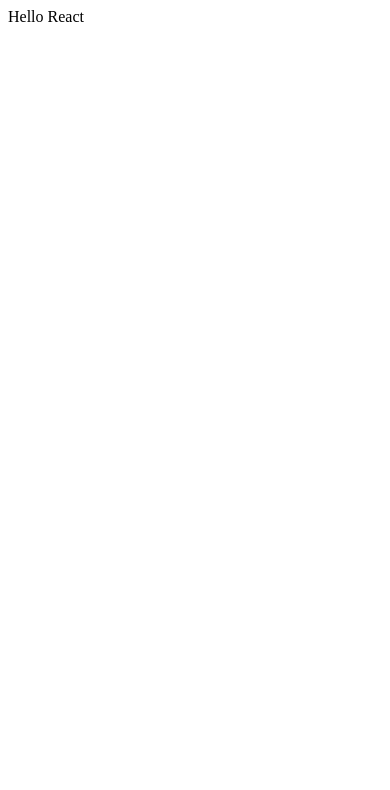
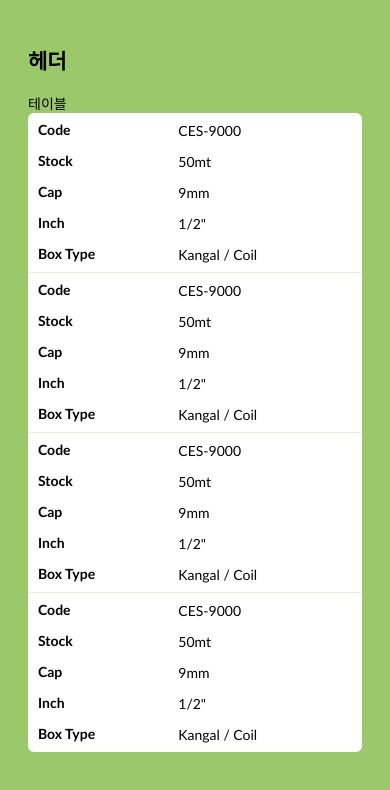
Before and after one commit to Hyeonjiwon/React_Toy_Project, a React app: page / in a window 390 px wide. Shown: the top 790 px of the page. Built offline with nearby package versions, Linux system fonts and the light colour scheme.

Commit message:
2024.05.10. table 만들기

```diff
--- /dev/null
+++ b/main.css
@@ -0,0 +1,96 @@
+table {
+    border-spacing: 1;
+    border-collapse: collapse;
+    background: white;
+    border-radius: 6px;
+    overflow: hidden;
+    max-width: 800px;
+    width: 100%;
+    margin: 0 auto;
+    position: relative;
+  }
+  table * {
+    position: relative;
+  }
+  table td, table th {
+    padding-left: 8px;
+  }
+  table thead tr {
+    height: 60px;
+    background: #FFED86;
+    font-size: 16px;
+  }
+  table tbody tr {
+    height: 48px;
+    border-bottom: 1px solid #E3F1D5;
+  }
+  table tbody tr:last-child {
+    border: 0;
+  }
+  table td, table th {
+    text-align: left;
+  }
+  table td.l, table th.l {
+    text-align: right;
+  }
+  table td.c, table th.c {
+    text-align: center;
+  }
+  table td.r, table th.r {
+    text-align: center;
+  }
+
+  @media screen and (max-width: 35.5em) {
+    table {
+      display: block;
+    }
+    table > *, table tr, table td, table th {
+      display: block;
+    }
+    table thead {
+      display: none;
+    }
+    table tbody tr {
+      height: auto;
+      padding: 8px 0;
+    }
+    table tbody tr td {
+      padding-left: 45%;
+      margin-bottom: 12px;
+    }
+    table tbody tr td:last-child {
+      margin-bottom: 0;
+    }
+    table tbody tr td:before {
+      position: absolute;
+      font-weight: 700;
+      width: 40%;
+      left: 10px;
+      top: 0;
+    }
+    table tbody tr td:nth-child(1):before {
+      content: "Code";
+    }
+    table tbody tr td:nth-child(2):before {
+      content: "Stock";
+    }
+    table tbody tr td:nth-child(3):before {
+      content: "Cap";
+    }
+    table tbody tr td:nth-child(4):before {
+      content: "Inch";
+    }
+    table tbody tr td:nth-child(5):before {
+      content: "Box Type";
+    }
+  }
+  body {
+    background: #9BC86A;
+    font: 400 14px "Calibri", "Arial";
+    padding: 20px;
+  }
+
+  blockquote {
+    color: white;
+    text-align: center;
+  }
--- a/public/index.html
+++ b/public/index.html
@@ -4,7 +4,7 @@
     <meta charset="UTF-8" />
     <meta name="viewport" content="width=device-width, initial-scale=1.0" />
     <title>React</title>
-    <!-- <link rel="stylesheet" href="./main.css" /> -->
+    <link rel="stylesheet" href="./main.css" />
   </head>
   <body>
     <div id="root"></div>
--- a/src/App.jsx
+++ b/src/App.jsx
@@ -1,3 +1,13 @@
-const App = () => <>Hello React</>;
+import Header from "./components/Header.js";
+import Table from "./components/Table.js";
+
+const App = () => {
+    return (
+        <>
+            <Header title="헤더" />
+            <Table />
+        </>
+    );
+}
 
 export default App;
--- /dev/null
+++ b/src/components/Header.js
@@ -0,0 +1,9 @@
+const Header = (props) => {
+    return (
+        <header>
+            <h2 className="container">{props.title}</h2>
+        </header>
+    )
+}
+
+export default Header;
--- /dev/null
+++ b/src/components/Table.js
@@ -0,0 +1,50 @@
+const Table = () => {
+    return (
+        <>
+            <div>테이블</div>
+                <table>
+                    <thead>
+                        <tr>
+                        <th>CODE</th>
+                        <th>STOCK</th>
+                        <th>CAP</th>
+                        <th>INCH</th>
+                        <th>BOX TYPE</th>
+                        </tr>
+                    </thead>
+                    <tbody>
+                        <tr>
+                        <td>CES-9000</td>
+                        <td>50mt</td>
+                        <td>9mm</td>
+                        <td>1/2"</td>
+                        <td>Kangal / Coil</td>
+                        </tr>
+                        <tr>
+                        <td>CES-9000</td>
+                        <td>50mt</td>
+                        <td>9mm</td>
+                        <td>1/2"</td>
+                        <td>Kangal / Coil</td>
+                        </tr>
+                        <tr>
+                        <td>CES-9000</td>
+                        <td>50mt</td>
+                        <td>9mm</td>
+                        <td>1/2"</td>
+                        <td>Kangal / Coil</td>
+                        </tr>
+                        <tr>
+                        <td>CES-9000</td>
+                        <td>50mt</td>
+                        <td>9mm</td>
+                        <td>1/2"</td>
+                        <td>Kangal / Coil</td>
+                        </tr>
+                    </tbody>
+                </table>
+        </>
+    );
+}
+
+export default Table;
```
